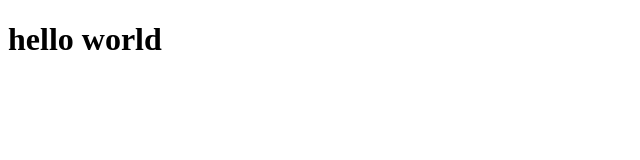
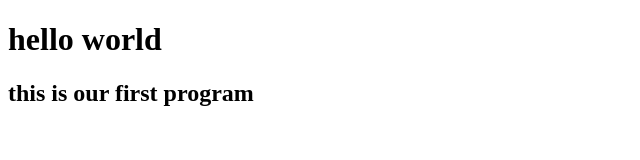
Before and after one commit to Anuj590/Todo, a plain HTML site: page index.html in a window 1280 px wide. Shown: the whole page, without its empty margins (0-640 px from the left). Drawn offline with Linux system fonts and the light colour scheme.

Commit message:
second commit

```diff
--- a/index.html
+++ b/index.html
@@ -7,5 +7,8 @@
 </head>
 <body>
     <h1> hello world</h1>
+    <h2>
+        this is our first program
+    </h2>
 </body>
 </html>
```
